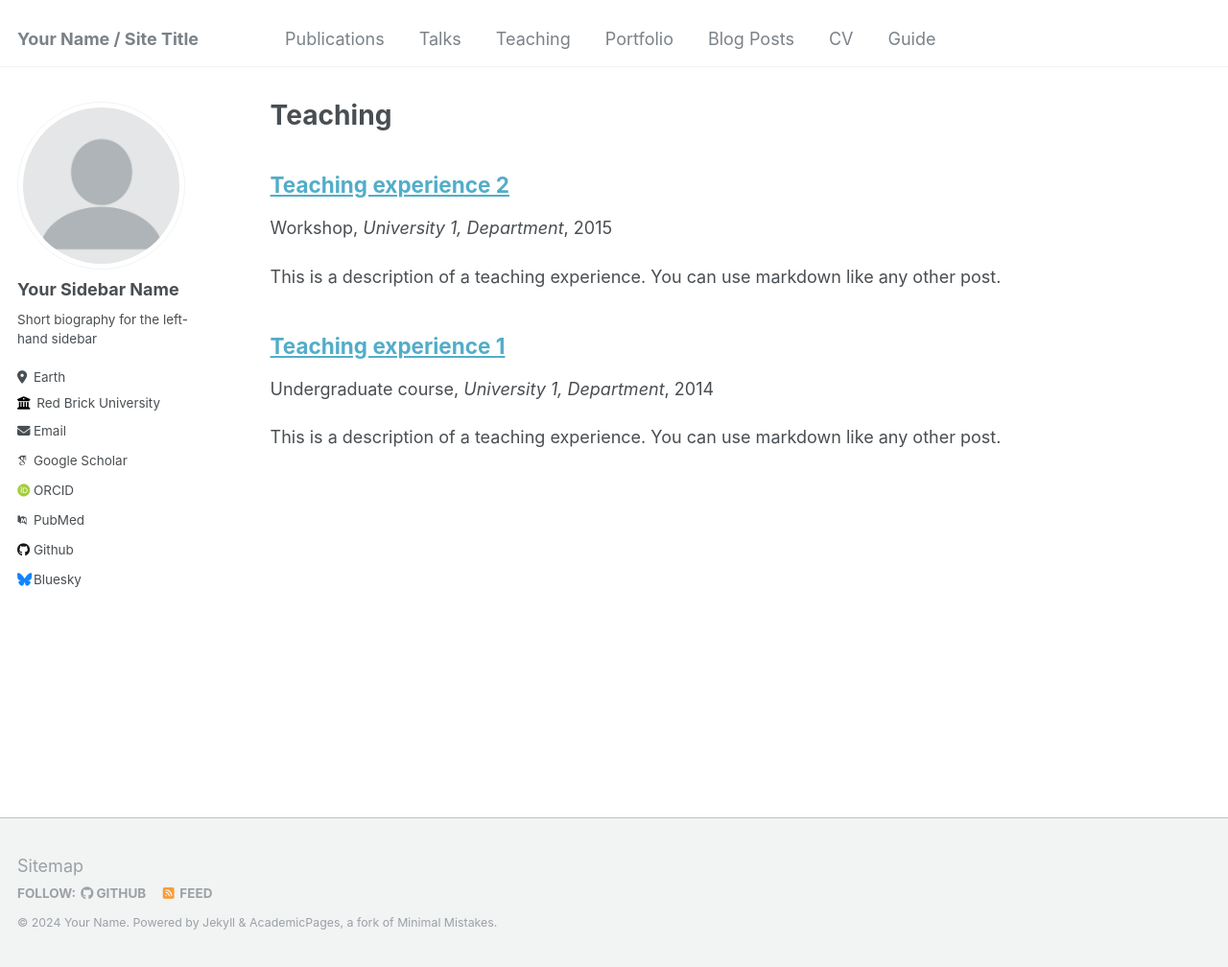
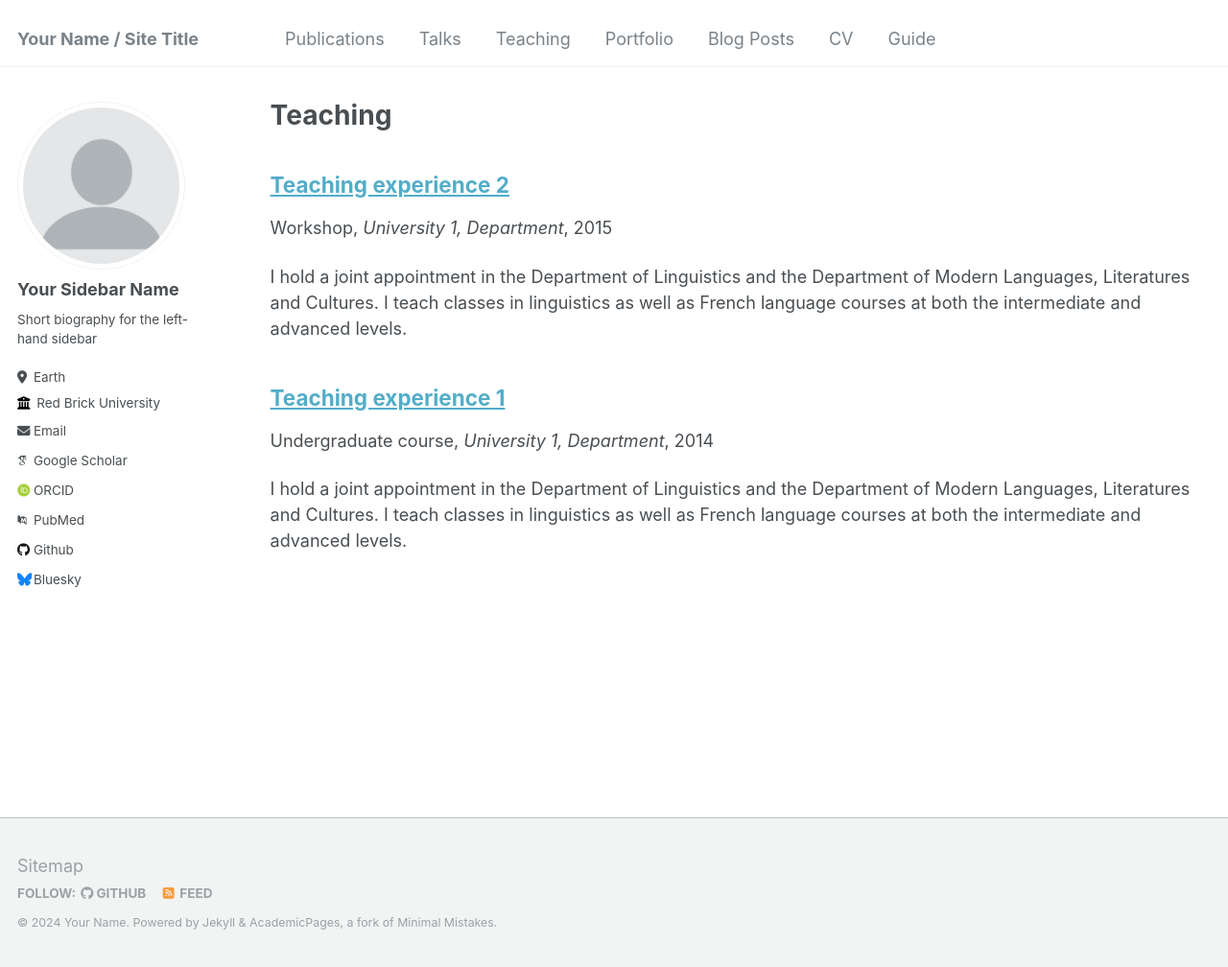
Before and after one commit to TaranPannu/taranpannu.github.io, a Jekyll site: the page built from _pages/teaching.html, in a window 1280 px wide and 1008 px high. Shown: the whole window at 96% size. Built offline with Jekyll 4.4.1, drawn with Linux system fonts in a browser that asks for light colours; some web fonts are replaced.

Commit message:
initial commit

```diff
--- a/_teaching/2014-spring-teaching-1.md
+++ b/_teaching/2014-spring-teaching-1.md
@@ -8,7 +8,8 @@ date: 2014-01-01
 location: "City, Country"
 ---
 
-This is a description of a teaching experience. You can use markdown like any other post.
+I hold a joint appointment in the Department of Linguistics and the Department of Modern Languages, Literatures and Cultures. I teach classes in linguistics as well as French language courses at both the intermediate and advanced levels.
+
 
 Heading 1
 ======
--- a/_teaching/2015-spring-teaching-2.md
+++ b/_teaching/2015-spring-teaching-2.md
@@ -8,7 +8,8 @@ date: 2015-01-01
 location: "City, Country"
 ---
 
-This is a description of a teaching experience. You can use markdown like any other post.
+I hold a joint appointment in the Department of Linguistics and the Department of Modern Languages, Literatures and Cultures. I teach classes in linguistics as well as French language courses at both the intermediate and advanced levels.
+
 
 Heading 1
 ======
```
